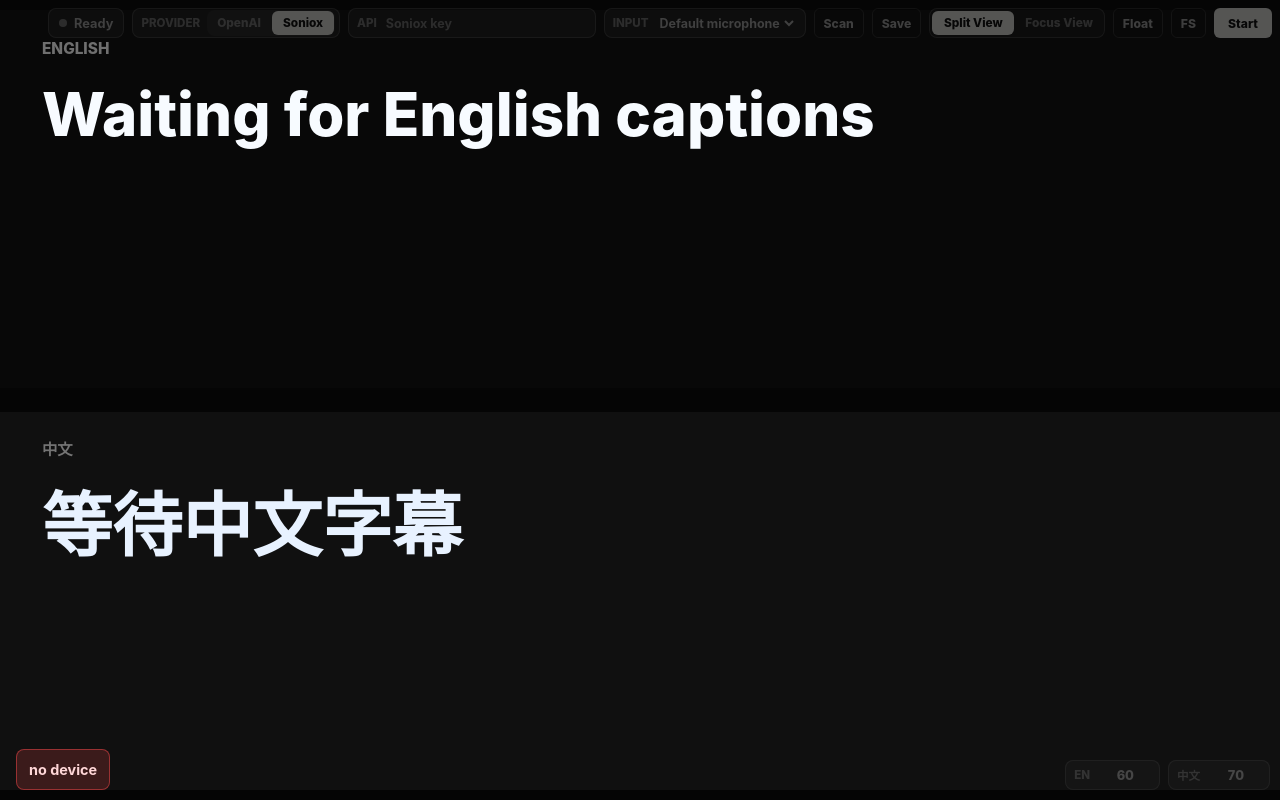
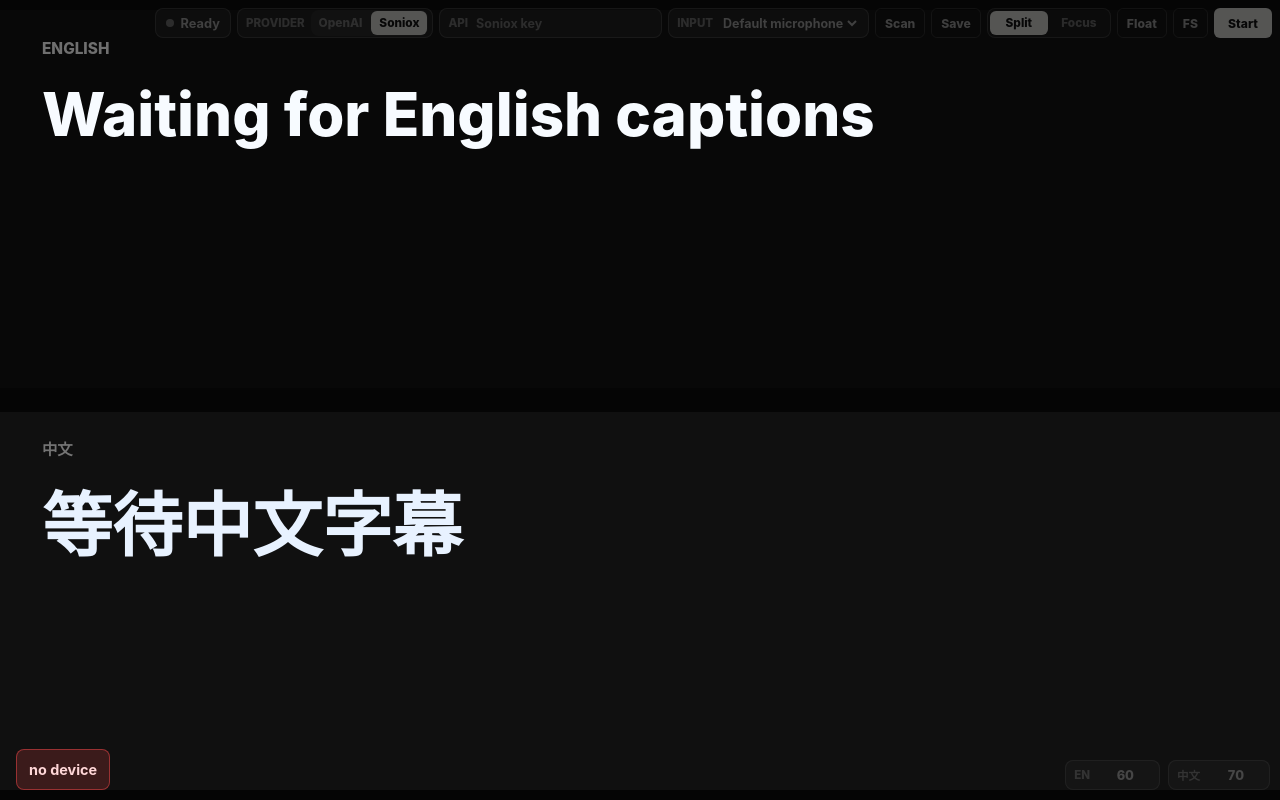
Before and after one commit to 0xChrisHui/simple-realtime-translator, a Next.js app: page / in a window 1280 px wide. Built offline with nearby package versions, Linux system fonts and the light colour scheme.

Commit message:
Compact top control strip

```diff
--- a/app/globals.css
+++ b/app/globals.css
@@ -57,16 +57,27 @@ select {
 .control-strip {
   align-items: center;
   display: flex;
-  gap: 8px;
+  flex-wrap: nowrap;
+  gap: 6px;
+  height: 46px;
   justify-content: flex-end;
-  max-width: calc(100vw - 16px);
+  max-width: none;
   opacity: 0.32;
-  padding: 8px;
+  overflow-x: auto;
+  overflow-y: hidden;
+  padding: 8px 0;
   position: fixed;
-  right: 0;
+  right: 8px;
+  scrollbar-width: none;
   top: 0;
   transition: opacity 0.16s ease;
+  white-space: nowrap;
+  width: calc(100vw - 16px);
   z-index: 4;
+}
+
+.control-strip::-webkit-scrollbar {
+  display: none;
 }
 
 .control-strip:hover,
@@ -82,9 +93,11 @@ select {
   color: var(--muted);
   display: inline-flex;
   font-size: 0.8rem;
+  flex: 0 0 auto;
   font-weight: 700;
   gap: 7px;
   height: 30px;
+  min-width: 0;
   padding: 0 10px;
 }
 
@@ -96,10 +109,12 @@ select {
   border-radius: 8px;
   color: var(--faint);
   display: inline-flex;
+  flex: 0 1 auto;
   font-size: 0.72rem;
   font-weight: 800;
-  gap: 7px;
+  gap: 6px;
   height: 30px;
+  min-width: 0;
   padding: 0 8px;
   text-transform: uppercase;
 }
@@ -114,6 +129,7 @@ select {
   border: 1px solid var(--border);
   border-radius: 8px;
   display: inline-flex;
+  flex: 0 0 auto;
   gap: 2px;
   height: 30px;
   padding: 2px;
@@ -139,8 +155,8 @@ select {
   height: 24px;
   justify-content: center;
   letter-spacing: 0;
-  min-width: 62px;
-  padding: 0 9px;
+  min-width: 56px;
+  padding: 0 7px;
   text-transform: none;
   white-space: nowrap;
 }
@@ -169,7 +185,7 @@ select {
 }
 
 .view-switch .switch-option {
-  min-width: 82px;
+  min-width: 58px;
 }
 
 .api-key-control {
@@ -179,10 +195,12 @@ select {
   border-radius: 8px;
   color: var(--faint);
   display: inline-flex;
+  flex: 0 1 auto;
   font-size: 0.72rem;
   font-weight: 800;
-  gap: 7px;
+  gap: 6px;
   height: 30px;
+  min-width: 0;
   padding: 0 8px;
   text-transform: uppercase;
 }
@@ -194,8 +212,8 @@ select {
   font-size: 0.78rem;
   font-weight: 750;
   height: 28px;
-  max-width: min(28vw, 220px);
-  min-width: 116px;
+  max-width: clamp(88px, 14vw, 180px);
+  min-width: 72px;
   outline: none;
   text-transform: none;
 }
@@ -217,8 +235,8 @@ select {
   font-size: 0.78rem;
   font-weight: 750;
   height: 28px;
-  max-width: min(32vw, 260px);
-  min-width: 132px;
+  max-width: clamp(120px, 18vw, 220px);
+  min-width: 86px;
   outline: none;
   text-transform: none;
 }
@@ -308,6 +326,7 @@ select {
   color: var(--muted);
   cursor: pointer;
   display: inline-flex;
+  flex: 0 0 auto;
   font-size: 0.76rem;
   font-weight: 800;
   height: 30px;
@@ -662,18 +681,18 @@ select {
   .control-strip {
     left: 0;
     opacity: 1;
-    overflow-x: auto;
     right: auto;
+    width: 100vw;
   }
 
   .device-select {
-    max-width: 48vw;
-    min-width: 128px;
+    max-width: 34vw;
+    min-width: 96px;
   }
 
   .api-key-input {
-    max-width: 44vw;
-    min-width: 112px;
+    max-width: 30vw;
+    min-width: 84px;
   }
 
   .caption-panel {
--- a/app/page.tsx
+++ b/app/page.tsx
@@ -1595,7 +1595,7 @@ export default function Home() {
             title="Show English and Chinese captions together"
             type="button"
           >
-            Split View
+            Split
           </button>
           <button
             aria-pressed={displayMode === "single"}
@@ -1604,7 +1604,7 @@ export default function Home() {
             title="Show one focused translation based on the spoken language"
             type="button"
           >
-            Focus View
+            Focus
           </button>
         </div>
 
```
